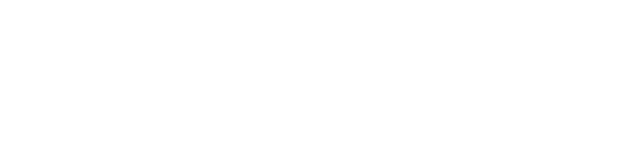
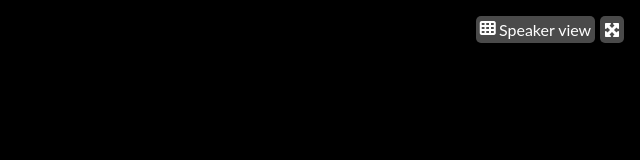
Before and after one commit to marcocentonze/html-css-zoom, a plain HTML site: page index.html in a window 1280 px wide. Shown: the whole page, without its empty margins (640-1280 px from the left). Drawn offline with Linux system fonts and the light colour scheme.

Commit message:
add header

```diff
--- a/assets/style.css
+++ b/assets/style.css
@@ -3,3 +3,50 @@
     padding: 0;
     box-sizing: border-box;
 }
+body {
+    font-family: 'Lato', sans-serif;
+    height: 100vh;
+    background-color: var(--zo-dark);
+}
+/* utility */
+:root {
+    --zo-footer: #222222;
+    --zo-dark: #000000;
+    --zo-light: #ffffff;
+    --zo-light-dark: rgba(74, 74, 74, 1);
+    --zo-btn-text: #f42734;
+    --zo-icon: #4bc800;
+
+}
+.d-flex{
+    display: flex;
+}
+/* fine utility */
+
+
+/* section header */
+header{
+    position: sticky;
+    height: 70px;
+    width: 100%;
+    color: var(--zo-light);
+}
+
+.view{
+    position: fixed;
+    right: 0;
+    gap: 0.3rem;
+    margin: 1rem;
+    justify-content: flex-end;
+}
+
+.speaker, .full-screen{
+    background-color: var(--zo-light-dark);
+    padding: 0.25rem;
+    border-radius: 5px;
+}
+
+.speaker{
+    gap: 0.2rem;
+}
+/* fine header */
--- a/index.html
+++ b/index.html
@@ -5,8 +5,34 @@
     <meta name="viewport" content="width=device-width, initial-scale=1.0">
     <title>Zoom</title>
     <link rel="stylesheet" href="assets/style.css">
+    <link rel="stylesheet" href="https://cdnjs.cloudflare.com/ajax/libs/font-awesome/6.4.0/css/all.min.css" integrity="sha512-iecdLmaskl7CVkqkXNQ/ZH/XLlvWZOJyj7Yy7tcenmpD1ypASozpmT/E0iPtmFIB46ZmdtAc9eNBvH0H/ZpiBw==" crossorigin="anonymous" referrerpolicy="no-referrer" />
 </head>
+
 <body>
 
+    <header>
+        <!--Header-->
+        <div class>
+            <div class="view d-flex">
+                <div class="speaker d-flex">
+                    <i class="fa-solid fa-table-cells"></i>
+                    <p>Speaker view</p>
+                </div>
+                <div class="full-screen">
+                    <i class="fa-solid fa-maximize"></i>
+                </div>
+            </div>
+        </div>
+    </header>
+    <!--Fine Header-->
+    <main>
+
+    </main>
+    <!-- /main -->
+
+    <footer>
+
+    </footer>
+    <!-- /footer -->
 </body>
 </html>
```
